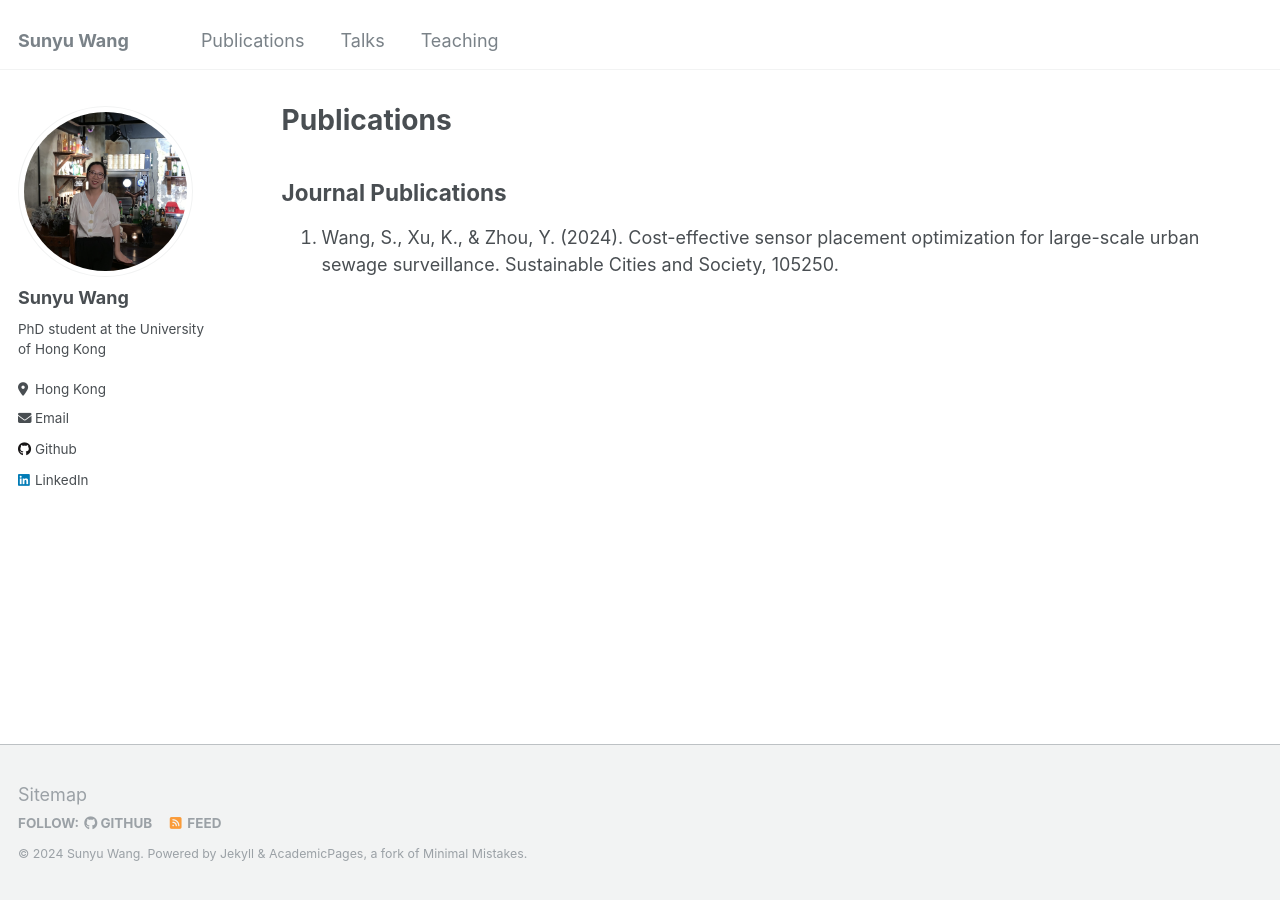
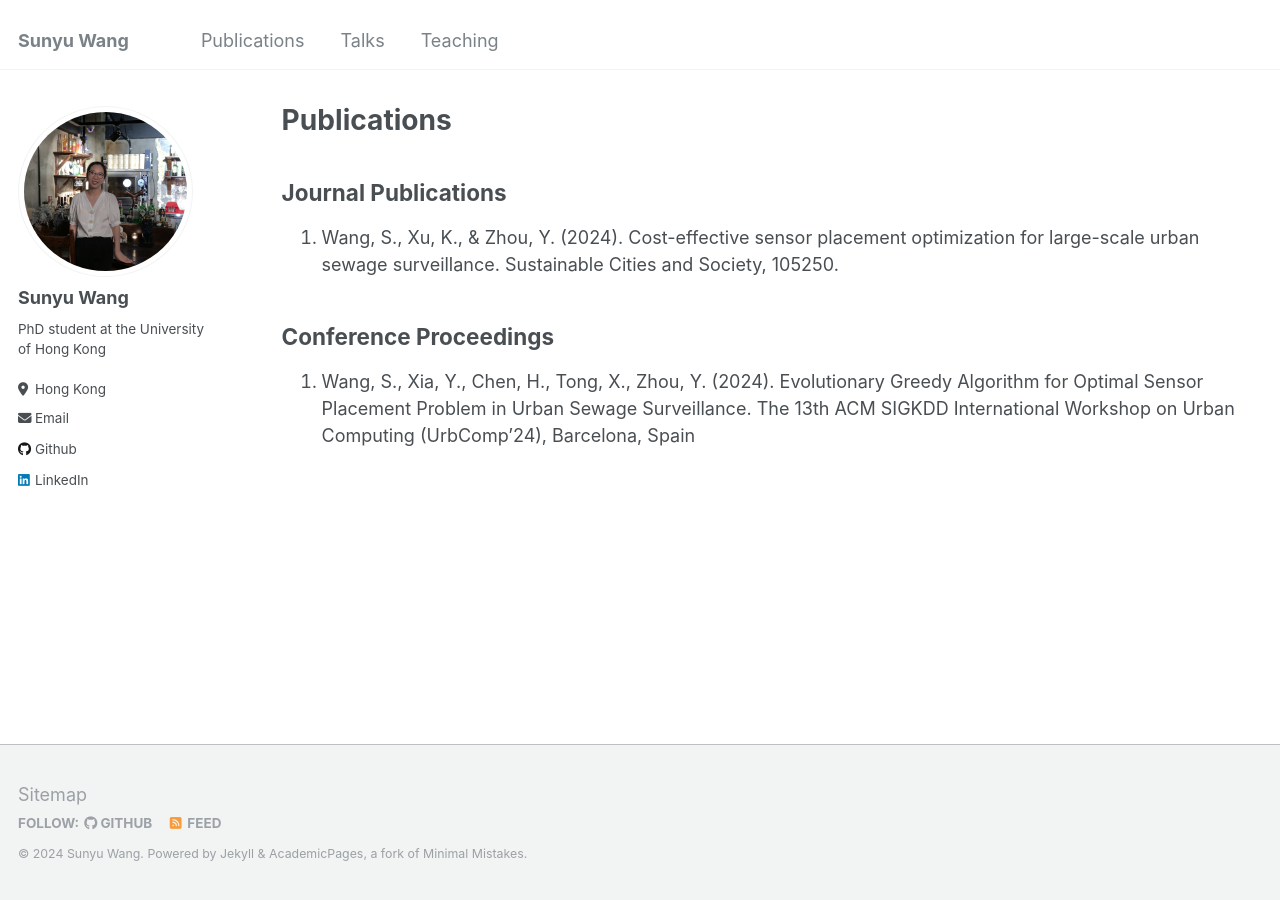
Before and after one commit to sywang-20/sywang-20.github.io, a Jekyll site: the page built from _pages/publications.md, in a window 1280 px wide. Built offline with Jekyll 4.4.1, drawn with Linux system fonts in a browser that asks for light colours.

Commit message:
Update publications.md

```diff
--- a/_pages/publications.md
+++ b/_pages/publications.md
@@ -8,3 +8,7 @@ author_profile: true
 Journal Publications
 ------------------
 1. Wang, S., Xu, K., & Zhou, Y. (2024). Cost-effective sensor placement optimization for large-scale urban sewage surveillance. Sustainable Cities and Society, 105250.
+
+Conference Proceedings
+------------------
+1. Wang, S., Xia, Y., Chen, H., Tong, X., Zhou, Y. (2024). Evolutionary Greedy Algorithm for Optimal Sensor Placement Problem in Urban Sewage Surveillance. The 13th ACM SIGKDD International Workshop on Urban Computing (UrbComp’24), Barcelona, Spain
```
